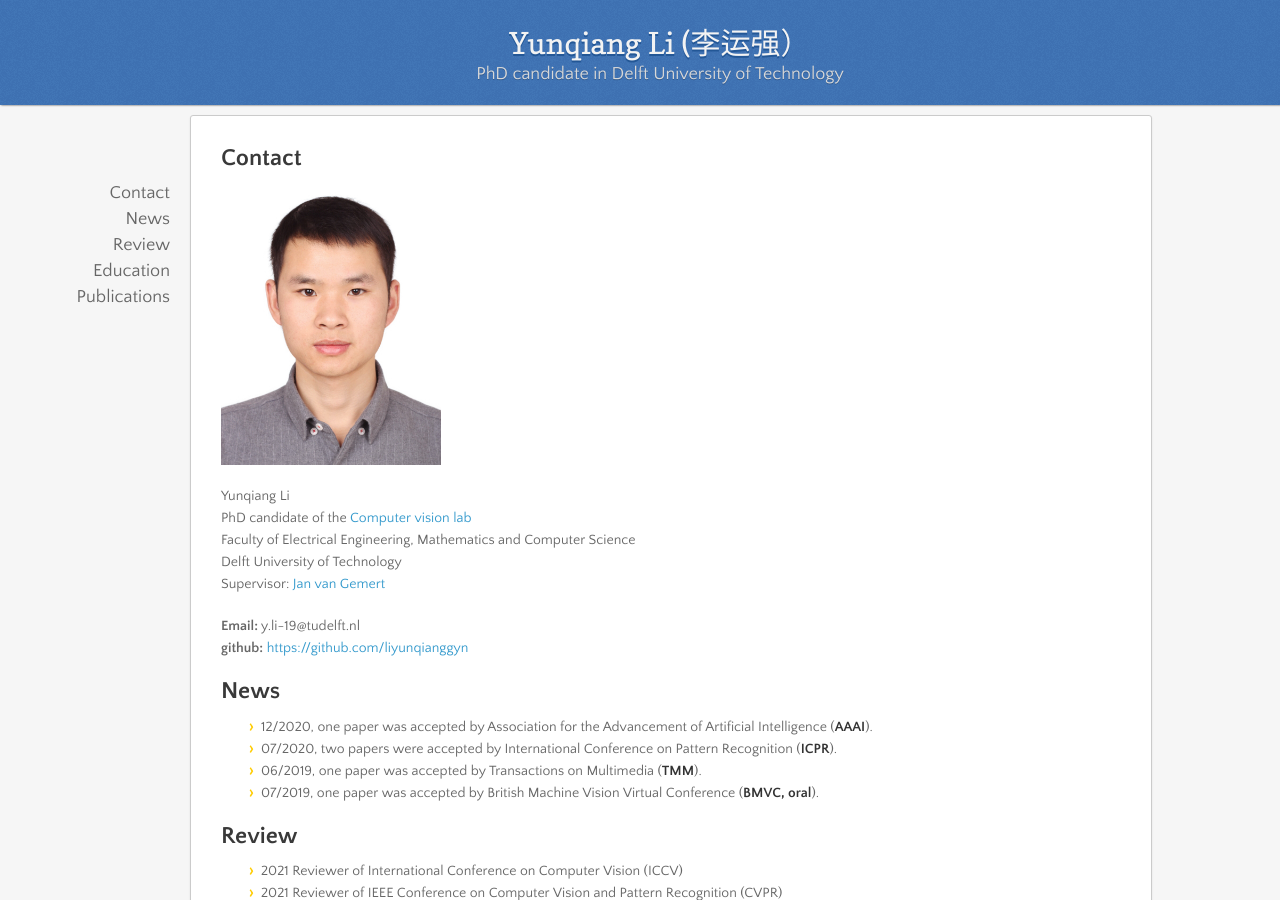
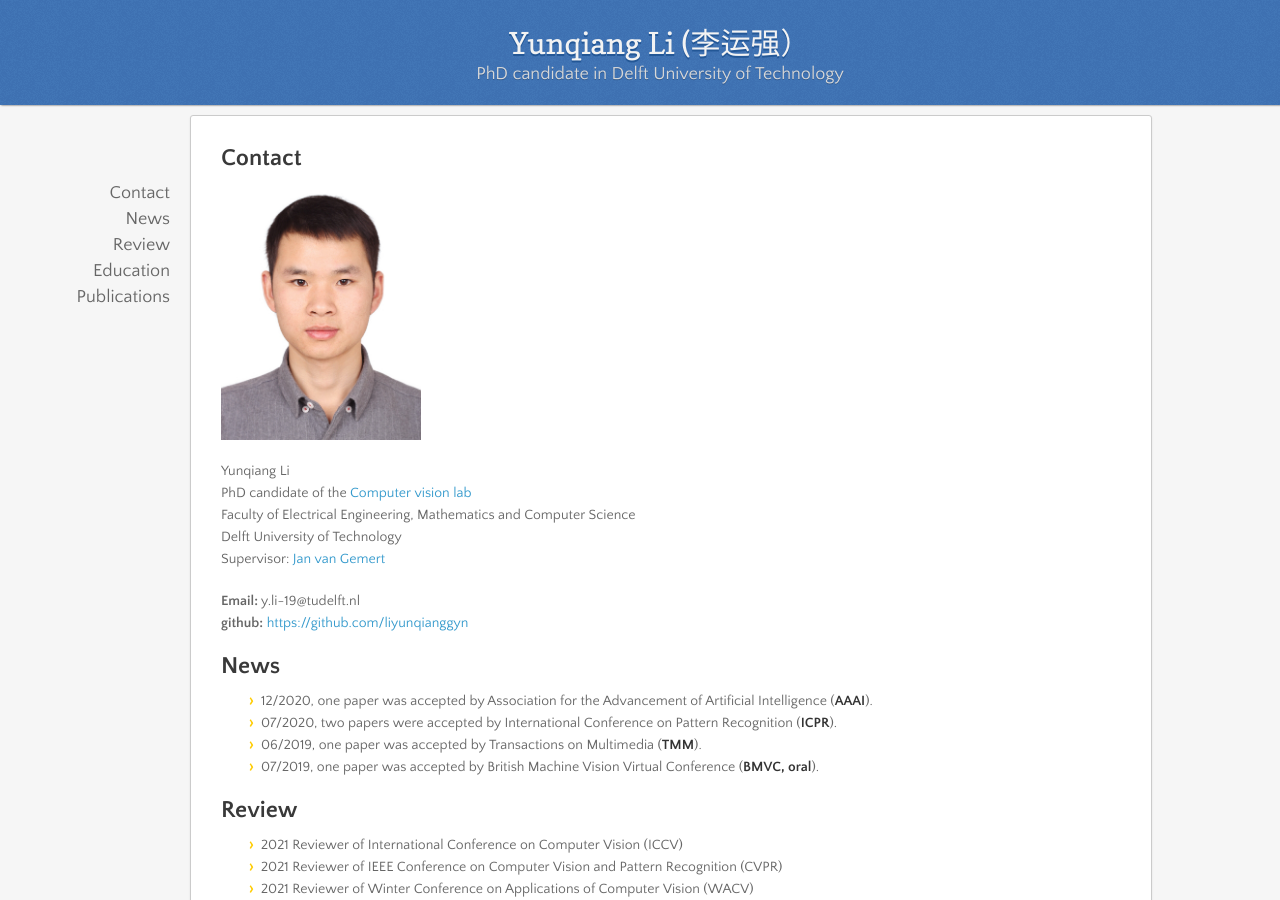
Before and after one commit to liyunqianggyn/liyunqianggyn.github.io, a Jekyll site: the page built from index.md, in a window 1280 px wide and 900 px high. Built offline with Jekyll 4.4.1, drawn with Linux system fonts in a browser that asks for light colours; nearby versions of some CDN libraries; our own code applies the rules of GitHub Pages for plain Markdown files.

Commit message:
Update index.md

```diff
--- a/index.md
+++ b/index.md
@@ -1,6 +1,6 @@
 ## Contact
 
-<img align="top" width='220' src="yunqiang3.jpg">
+<img align="top" width='200' src="yunqiang3.jpg">
 
 Yunqiang Li <br/>
 PhD candidate of the <a href="http://visionlab.tudelft.nl">Computer vision lab</a><br/>
```
